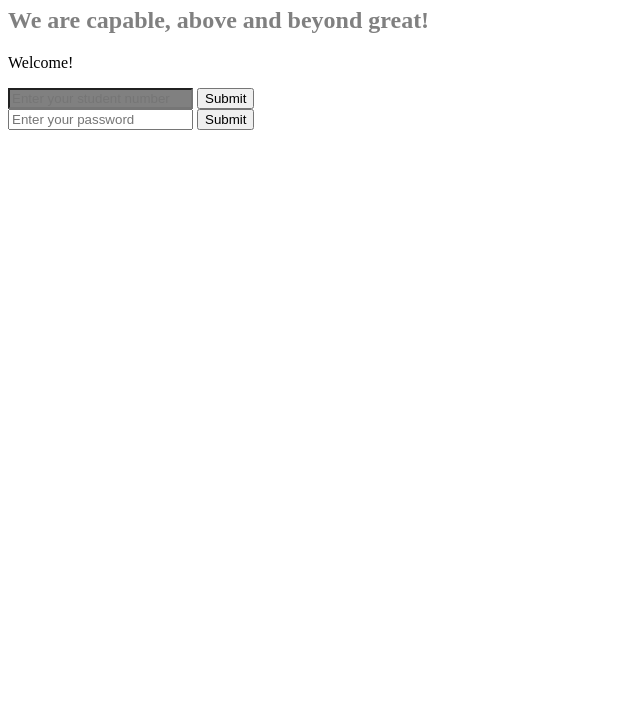
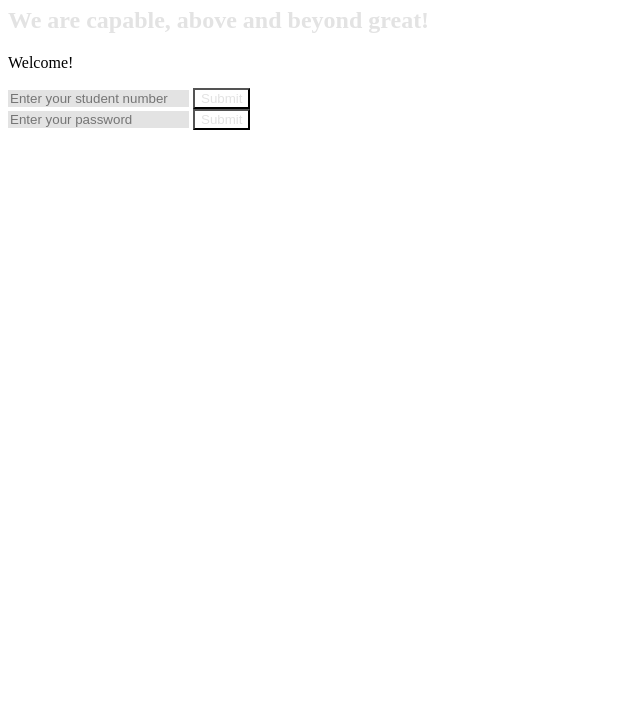
Before and after one commit to MasindiManaga/Navigating-a-developer-journey, a plain HTML site: page index.html in a window 1280 px wide. Shown: the part 73-800 px from the top of the page, without its empty margins (0-640 px from the left). Drawn offline with Linux system fonts and the light colour scheme.

Commit message:
changes to form

```diff
--- a/index.html
+++ b/index.html
@@ -14,11 +14,11 @@
 
     <p> Welcome!</p>
     <form id="landingPage">
-        <input type="text" placeholder="Enter your student number" id="text">
-        <input type="submit">
+        <input type="text" placeholder="Enter your student number" id="first">
+        <input type="submit" id="second">
         <br>
-        <input type="password" placeholder="Enter your password">
-        <input type="submit">
+        <input type="password" placeholder="Enter your password" id="first">
+        <input type="submit" id="second">
 
     </form>
     <script src="script.js"></script>
--- a/style.css
+++ b/style.css
@@ -3,17 +3,27 @@ h1 {
 }
 
 h2 {
-    color: grey;
+    color: #E3E3E3;
 }
 
-#text{
+#first{
     color: #fff;
-    background-color: grey;
+    background-color: #E3E3E3;
     transition: all 200ms ease-in-out;
-    border-radius: 1pt solid;
+    border: none;
 }
 
-#text :hover {
-    color: grey;
+#first:hover {
+    color:#E3E3E3;
     background-color: #fff;
 }
+
+#second{
+    color: #E3E3E3;
+    background-color: #fff;
+}
+
+#second:hover{
+    color: #fff;
+    background-color: #E3E3E3;
+}
```
